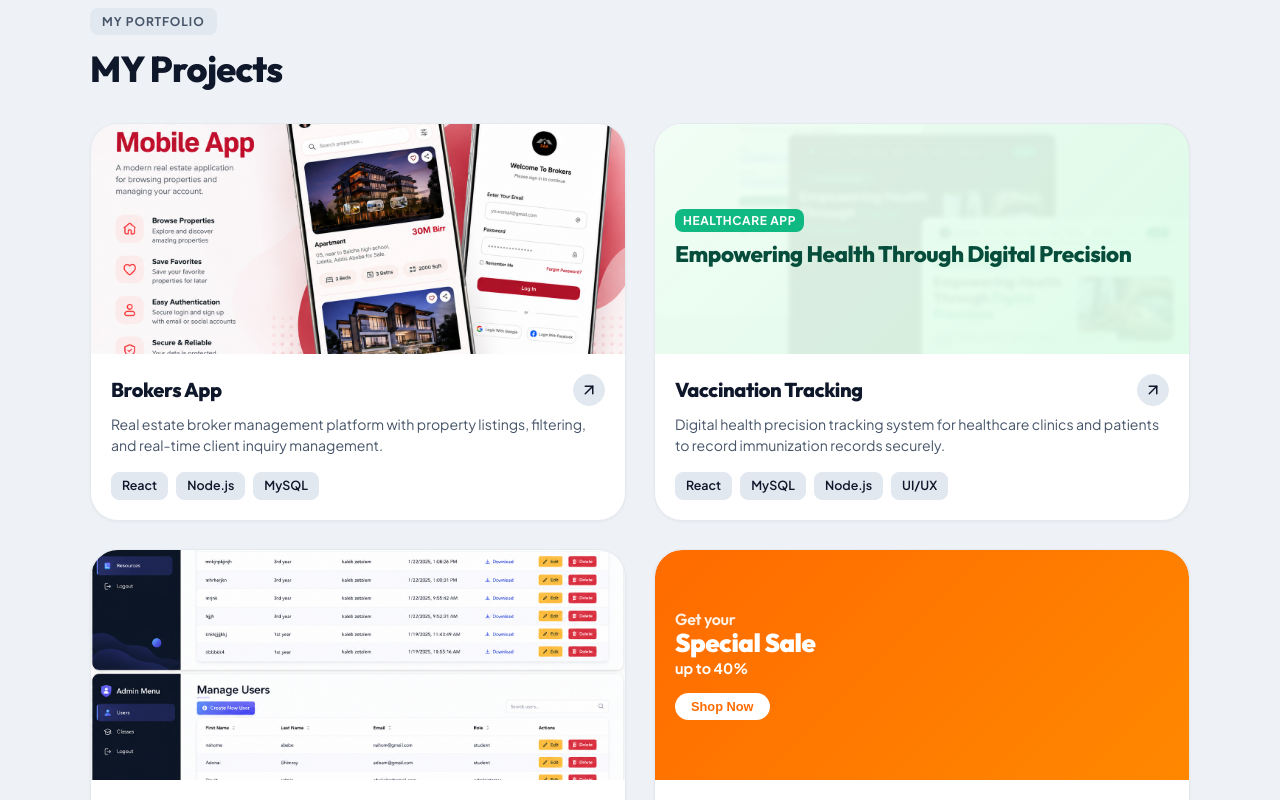
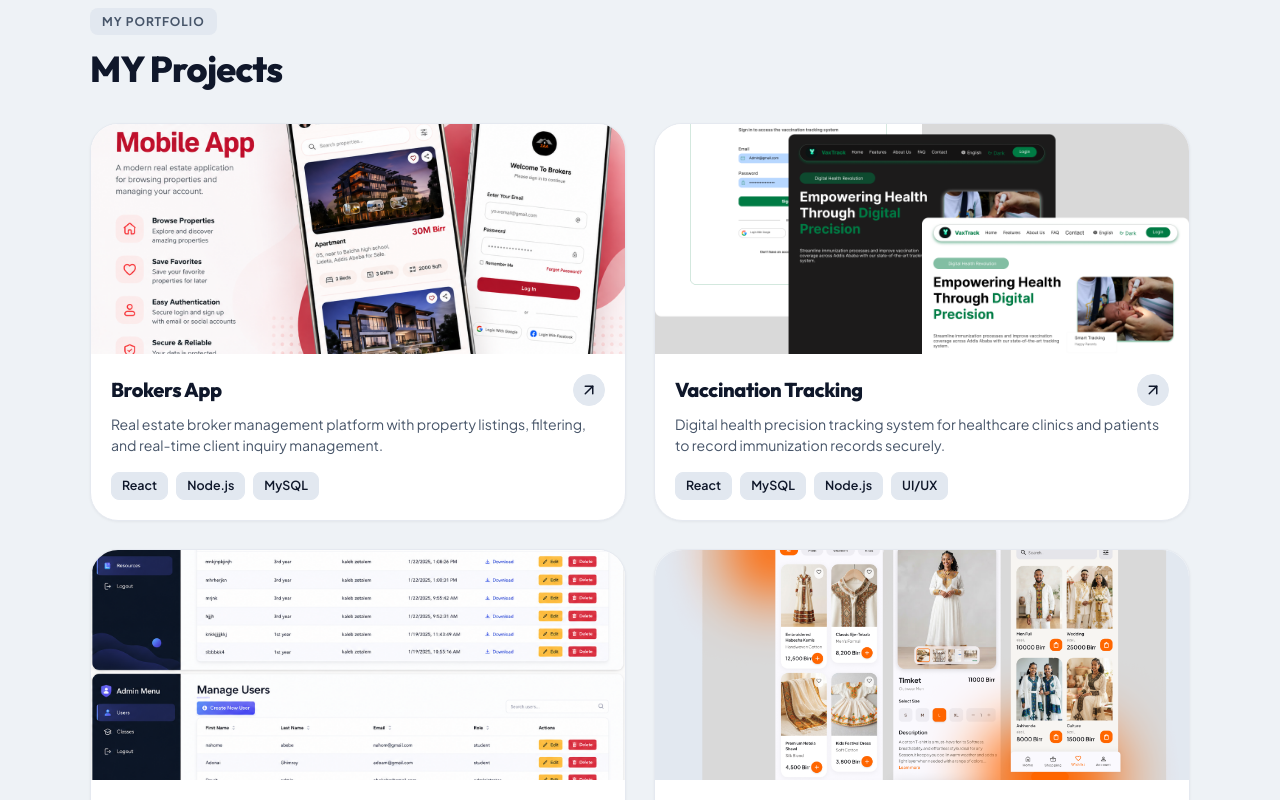
Before and after one commit to Dave-MT/Dave_portfolio, a React (Vite) app: page / in a window 1280 px wide. Shown: the part 2040-2840 px from the top of the page. Built offline with nearby package versions, Linux system fonts and the light colour scheme; no server answers.

Commit message:
Remove overlays so project images show clearly

```diff
--- a/src/components/Projects.jsx
+++ b/src/components/Projects.jsx
@@ -33,25 +33,6 @@ const Projects = () => {
               {/* Project Image Box */}
               <div className="project-image-container">
                 <img src={project.image} alt={project.title} className="project-img" />
-
-                {/* Special Overlay Banners matching visual design */}
-                {project.subtitle && !project.promoText && !project.category?.toLowerCase().includes('ux') && (
-                  <div className="special-overlay-banner health-banner">
-                    <span className="banner-tag">Healthcare App</span>
-                    <h4>{project.subtitle}</h4>
-                  </div>
-                )}
-
-                {project.promoText && (
-                  <div className="special-overlay-banner promo-banner">
-                    <div className="promo-text-wrap">
-                      <h3>Get your</h3>
-                      <h2>Special Sale</h2>
-                      <p>up to 40%</p>
-                      <button className="promo-btn">Shop Now</button>
-                    </div>
-                  </div>
-                )}
               </div>
 
               {/* Card Footer Info */}
```
